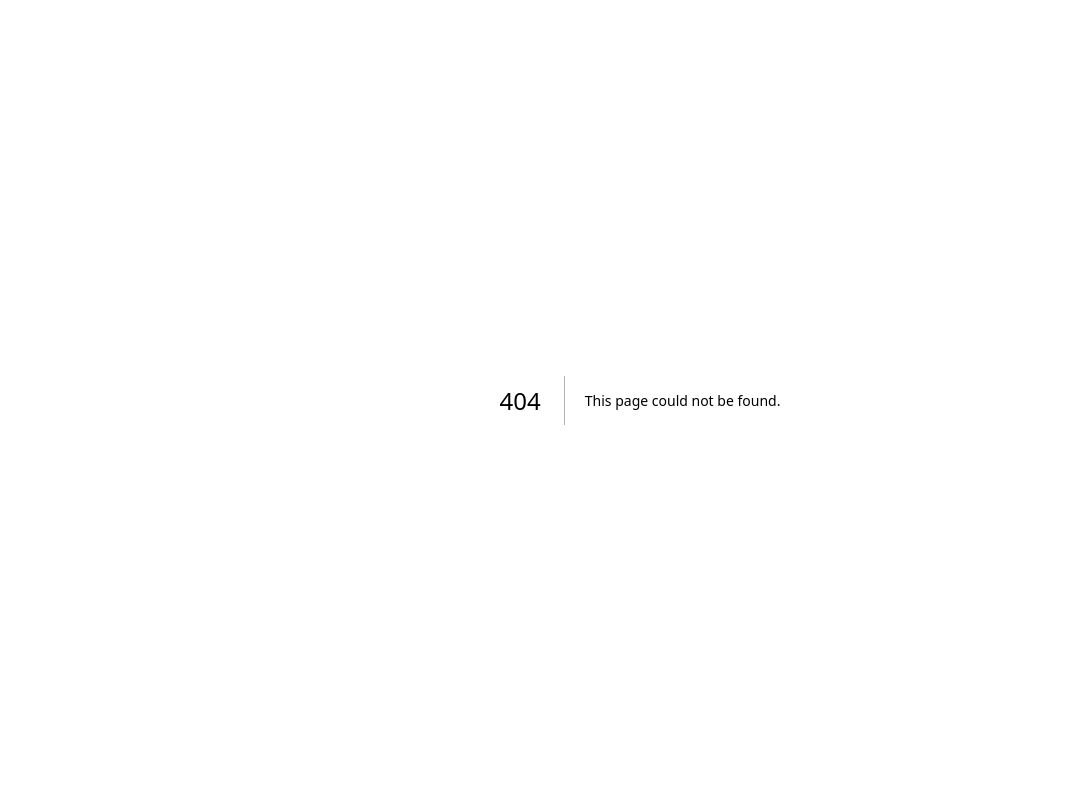
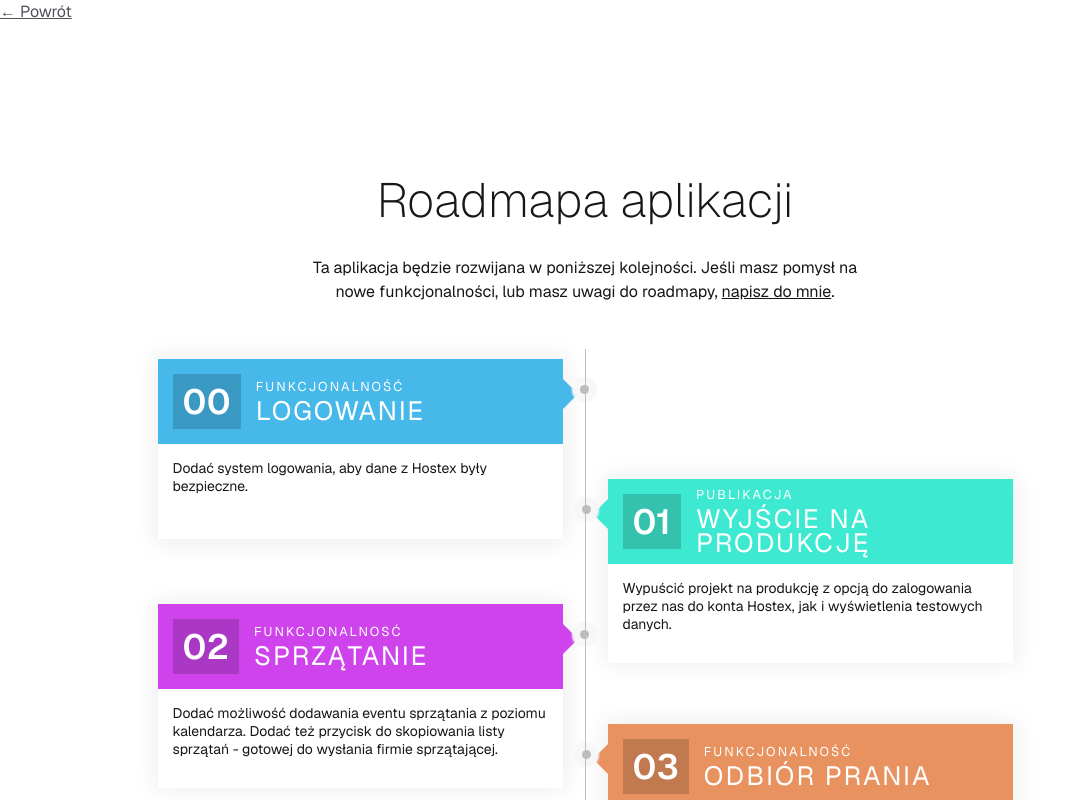
Before and after one commit to rafalkesik/bookingowy, a Next.js app: page /roadmap in a window 1280 px wide. Before the commit this address had no page. Shown: the top 800 px of the page, without its empty margins (0-1076 px from the left). Built offline with nearby package versions, Linux system fonts and the light colour scheme.

Commit message:
Add Roadmap Page current RM

```diff
--- a/src/app/calendar/page.tsx
+++ b/src/app/calendar/page.tsx
@@ -1,6 +1,7 @@
 import type { Metadata } from "next";
-import { MyCalendar } from "@/components/myCalendar";
+import { MyCalendar } from "@/components/MyCalendar";
 import { getRbcEvents } from "@/lib/calendarData";
+import Link from "next/link";
 
 export const metadata: Metadata = {
   title: "Kalendarz",
@@ -13,11 +14,11 @@ export default async function CalendarPage() {
   console.log("Załadowano eventów: ", rbcEvents.length);
 
   return (
-    <div className="flex flex-col flex-1 items-center justify-center bg-zinc-50 font-sans">
+    <div className="grey-background">
       <main className="flex flex-1 w-full max-w-5xl flex-col items-center gap-10 pt-15 pb-32 px-16 bg-white sm:items-start">
-        <a href="/" className="text-zinc-600">
+        <Link href="/" className="text-zinc-600">
           ← Powrót
-        </a>
+        </Link>
         <p className="font-semibold">
           Lorem ipsum
         </p>
--- a/src/app/globals.css
+++ b/src/app/globals.css
@@ -19,6 +19,44 @@ body {
   font-family: var(--font-sans), system-ui, -apple-system, sans-serif;
 }
 
+a {
+  text-decoration: underline;
+}
+a:hover {
+  cursor: pointer;
+}
+
+.grey-background {
+  display: flex;
+  flex-direction: column;
+  flex: 1;
+  align-items: center;
+  justify-content: center;
+  background-color: rgb(250, 250, 250);
+}
+
+.main-class {
+  display: flex;
+  flex: 1;
+  width: 100%;
+  /* max-width: 64rem; */
+  max-width: 81rem;
+  flex-direction: column;
+  gap: 2.5rem;
+  padding: 60 64 128;
+  background-color: white;
+
+  @media (min-width: 640px) {
+    align-items: start;
+  }
+}
+
+.hero-text {
+  align-self: center;
+  font-size: xx-large;
+  font-weight: 700;
+}
+
 /* react-big-calendar styling changes: */
   .rbc-row-content {
     position: relative;
--- a/src/app/page.tsx
+++ b/src/app/page.tsx
@@ -1,11 +1,12 @@
 // To be fixed
 
 import Image from "next/image";
+import Link from "next/link";
 
 export default function Home() {
   return (
-    <div className="flex flex-col flex-1 items-center justify-center bg-zinc-50 font-sans">
-      <main className="flex flex-1 w-full max-w-5xl flex-col items-center justify-between pt-15 pb-60 px-16 bg-white sm:items-start">
+    <div className="grey-background">
+      <main className="main-class justify-around">
         <span className="text-3xl font-bold text-amber-600">
           Bookingowy.pl
         </span>
@@ -21,7 +22,7 @@ export default function Home() {
           </p>
         </div>
         <div className="flex flex-col gap-4 text-base font-medium sm:flex-row">
-          <a
+          <Link
             className="flex h-12 w-full items-center justify-center gap-2 rounded-full bg-foreground px-5 text-background transition-colors hover:bg-[#383838] md:w-[158px]"
             href="/calendar"
           >
@@ -33,13 +34,13 @@ export default function Home() {
               loading="eager"
             />
             Przetestuj
-          </a>
-          <a
-            className="flex h-12 w-full items-center justify-center rounded-full border border-solid border-black/[.08] px-5 transition-colors hover:border-transparent hover:bg-black/[.04] md:w-[160px]"
-            href="/"
+          </Link>
+          <Link
+            className="flex h-12 w-full items-center justify-center rounded-full border border-solid border-black/8 px-5 transition-colors hover:border-transparent hover:bg-black/4 md:w-40"
+            href="/roadmap"
           >
             Poczytaj więcej
-          </a>
+          </Link>
         </div>
       </main>
     </div>
--- /dev/null
+++ b/src/app/roadmap/page.tsx
@@ -0,0 +1,16 @@
+import Roadmap from "@/components/Roadmap/Roadmap";
+import Link from "next/link";
+
+export default function RoadmapPage() {
+  return (
+    <div className="grey-background">
+      <main className="main-class">
+        <Link href="/" className="text-zinc-600">
+          ← Powrót
+        </Link>
+
+        <Roadmap />
+      </main>
+    </div>
+  );
+}
--- /dev/null
+++ b/src/components/Roadmap/Roadmap.module.css
@@ -0,0 +1,217 @@
+.timeline {
+  --background: #f7f7f7;
+  --timeline: #bdbdbd;
+  --card-width: 450px;
+  --card-height: 180px;
+
+  padding: 100px 0;
+  /* background: var(--background); */
+}
+
+.timeline__title {
+  margin-bottom: 20px;
+  text-align: center;
+  font-size: 3rem;
+  font-weight: 200;
+}
+
+.timeline__leader {
+  max-width: 50%;
+  margin: 0 auto 45px;
+  text-align: center;
+}
+
+.timeline__wrapper {
+  position: relative;
+  margin: 0 auto;
+
+  display: grid;
+}
+
+.timeline__card {
+  position: relative;
+  z-index: 2;
+  display: block;
+  height: var(--card-height);
+
+  /* margin: 10px auto 80px */
+  margin: 10px auto;
+}
+
+.timeline__head {
+  display: flex;
+  align-items: center;
+  color: white;
+  background: var(--card-color);
+}
+
+.timeline__number {
+  margin: 15px;
+  padding: 10px;
+  font-size: 35px;
+  line-height: 35px;
+  font-weight: 600;
+  background: rgb(0 0 0 / 17%);
+}
+
+.timeline__heading {
+  margin: 0;
+  padding-bottom: 6px;
+  font-size: 1.3rem;
+  font-weight: 400;
+  line-height: 1rem;
+  letter-spacing: 2px;
+  text-transform: uppercase;
+}
+
+.timeline__heading span {
+  display: block;
+  margin: 0;
+  font-size: 0.6rem;
+}
+
+.timeline__body {
+  padding: 15px;
+  background: white;
+  /* border: 1px solid rgba(191, 191, 191, 0.4); */
+  border-top: 0;
+}
+
+.timeline__body p {
+  margin-bottom: 15px;
+  font-size: 14px;
+  line-height: 18px;
+}
+
+.timeline__body img {
+  display: block;
+  width: 100%;
+}
+
+@media (min-width: 480px) {
+  .timeline__card {
+    max-width: 60%;
+    box-shadow: 0 1px 22px 4px rgb(0 0 0 / 7%);
+  }
+
+  .timeline__heading {
+    font-size: 165%;
+    line-height: 1.5rem;
+  }
+
+  .timeline__heading span {
+    font-size: 0.8rem;
+  }
+}
+
+@media (min-width: 720px) {
+  .timeline__card {
+    max-width: 40%;
+  }
+}
+
+@media (min-width: 1000px) {
+  .timeline__wrapper {
+    grid-template-columns: 450px 450px ;
+    column-gap: 0px;
+    row-gap: 45px;
+    width: 1170px;
+    justify-content: center;
+    padding-bottom: 100px;
+  }
+
+  .timeline__card {
+    max-width: 90%;
+  }
+
+  .timeline__card:nth-child(even) {
+    top: 120px;
+  }
+
+  .timeline__wrapper::after {
+    content: "";
+    position: absolute;
+    z-index: 3;
+
+    top: 0;
+    bottom: 0;
+    left: 50%;
+
+    border-left: 1px solid var(--timeline);
+  }
+
+  /*
+   * Timeline markers
+   */
+  .timeline__card:nth-child(odd)::after,
+  .timeline__card:nth-child(even)::after {
+    content: "";
+
+    position: absolute;
+
+    width: 9px;
+    height: 9px;
+
+    top: 26px;
+
+    border-radius: 50%;
+
+    background: var(--timeline);
+
+    box-shadow: 0 0 2px 8px var(--background);
+  }
+
+   /*
+   * Arrow for left-side cards
+   */
+  .timeline__card:nth-child(odd)::before {
+    left: 100%;
+
+    border-left: 15px solid var(--card-color);
+  }
+
+  /*
+   * Arrow for right-side cards
+   */
+  .timeline__card:nth-child(even)::before {
+    right: 100%;
+
+    border-right: 15px solid var(--card-color);
+  }
+
+  /*
+   * Arrow
+   */
+  .timeline__card:nth-child(odd)::before,
+  .timeline__card:nth-child(even)::before {
+    content: "";
+
+    position: absolute;
+    top: 20px;
+
+    width: 0;
+    height: 0;
+
+    border-top: 15px solid transparent;
+    border-bottom: 15px solid transparent;
+  }
+
+  /*
+   * Marker for left-side cards.
+   *
+   * Card width: 450px
+   * Half outer margin: 45px
+   * Marker half width: 4.5px
+   */
+  .timeline__card:nth-child(odd)::after {
+    left: 422px;
+  }
+
+  /*
+   * Marker for right-side cards.
+   */
+  .timeline__card:nth-child(even)::after {
+    right: 422px;
+  }
+}
+/* here should be pasted the untitled-1 part */
--- /dev/null
+++ b/src/components/Roadmap/Roadmap.tsx
@@ -0,0 +1,51 @@
+import Link from "next/link";
+import styles from "./Roadmap.module.css";
+import { colors, functionalities } from "@/lib/roadmap";
+
+export default function Roadmap() {
+  return (
+    <section className={styles.timeline}>
+      <h1 className={styles.timeline__title}>
+        Roadmapa aplikacji
+      </h1>
+
+      <p className={styles.timeline__leader}>
+        Ta aplikacja będzie rozwijana w poniższej kolejności.
+        Jeśli masz pomysł na nowe funkcjonalności,
+        lub masz uwagi do roadmapy, <Link href="mailto:rafal.kesik.g@gmail.com" title="Wyślij e-maila">napisz do mnie</Link>.
+      </p>
+
+      <div className={styles.timeline__wrapper}>
+        {/* Step ~ */}
+        { functionalities.map((functionality, index) => {
+            console.log("mapowanie index: ", index);
+
+            return (
+            <div
+              className={styles.timeline__card}
+              style={{ "--card-color": colors[index % colors.length] } as React.CSSProperties}
+            >
+              <div className={styles.timeline__head}>
+                <div className={styles.timeline__number}>
+                  <span>{ index < 10 ? "0"+index : index }</span>
+                </div>
+
+                <h2 className={styles.timeline__heading}>
+                  <span>{functionality.subtitle}</span>
+                  {functionality.title}
+                </h2>
+              </div>
+
+              <div className={styles.timeline__body}>
+                <p>
+                  {functionality.body}
+                </p>
+              </div>
+            </div>
+            )
+          })
+        }
+      </div>
+    </section>
+  );
+}
--- /dev/null
+++ b/src/lib/roadmap.ts
@@ -0,0 +1,53 @@
+const colors = [
+  "#46b8e9",
+  "#3ee9d1",
+  "#ce43eb",
+  "#e89260",
+]
+
+const functionalities = [
+  {
+    subtitle: "funkcjonalność",
+    title: "Logowanie",
+    body: "Dodać system logowania, aby dane z Hostex były bezpieczne."
+  },
+  {
+    subtitle: "Publikacja",
+    title: "Wyjście na produkcję",
+    body: "Wypuścić projekt na produkcję z opcją do zalogowania \
+           przez nas do konta Hostex, jak i wyświetlenia testowych \
+           danych."
+  },
+  {
+    subtitle: "funkcjonalnosć",
+    title: "Sprzątanie",
+    body: "Dodać możliwość dodawania eventu sprzątania z poziomu \
+           kalendarza. Dodać też przycisk do skopiowania listy \
+           sprzątań - gotowej do wysłania firmie sprzątającej."
+  },
+  {
+    subtitle: "funkcjonalność",
+    title: "odbiór prania",
+    body: "Dodać możliwość dodawania eventu odbioru pościeli z \
+           poziomu kalendarza.",
+  },
+  {
+    subtitle: "utrzymanie",
+    title: "Rezerwacje w bazie",
+    body: "System zacznie zapisywać dane rezerwacyjne w bazie danych."
+  },
+  {
+    subtitle: "funkcjonalność",
+    title: "Automatyzacja sprzątań",
+    body: "Dodać funkcję automatycznie dodającą sprzątania w dniu \
+           wymeldowania gości."
+  },
+  {
+    subtitle: "funkcjonalność",
+    title: "Automatyzacja prania",
+    body: "Dodać funkcję liczenia ilości pościeli i automatycznego \
+           planowania przywozu i odbioru prania."
+  },
+]
+
+export { colors, functionalities };
```
Lines whose indentation alone changed are shown as unchanged.
